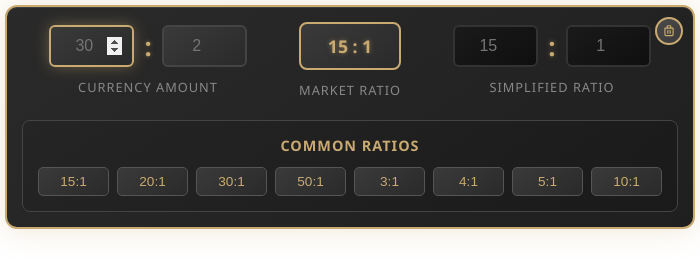
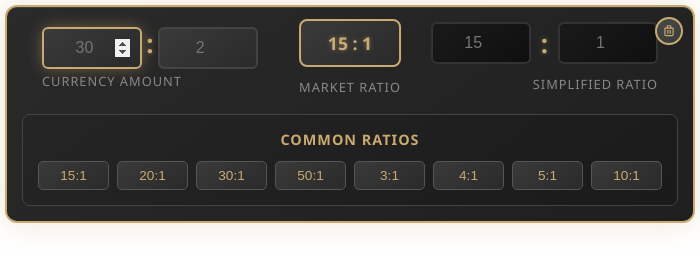
Before and after one commit to oltean-petru/poe-ratio, an Electron app: page src/index.html in a window 700 px wide. Drawn offline with Linux system fonts and the light colour scheme.

Commit message:
refactor: adjust window dimensions and enhance auto-resizing functionality

```diff
--- a/src/index.html
+++ b/src/index.html
@@ -10,7 +10,7 @@
     <div class="container">
         <div class="calculator">
             <div class="left-section">
-                <div class="ratio-inputs">
+                <div class="ratio-input lefts">
                     <input type="number" id="leftNum1" placeholder="30" step="any">
                     <span class="separator">:</span>
                     <input type="number" id="leftNum2" placeholder="2" step="any">
@@ -26,7 +26,7 @@
             </div>
 
             <div class="right-section">
-                <div class="ratio-inputs">
+                <div class="ratio-inputs right">
                     <input type="number" id="rightNum1" placeholder="15" step="any" readonly>
                     <span class="separator">:</span>
                     <input type="number" id="rightNum2" placeholder="1" step="any" readonly>
--- a/src/style.css
+++ b/src/style.css
@@ -5,7 +5,7 @@
 }
 
 body {
-    font-family: 'Segoe UI', Tahoma, Geneva, Verdana, sans-serif;
+  font-family: "Segoe UI", Tahoma, Geneva, Verdana, sans-serif;
   background: transparent;
   margin: 0;
   padding: 5px;
@@ -18,8 +18,7 @@ body {
   border: 2px solid #c9aa71;
   border-radius: 12px;
   padding: 15px;
-    box-shadow:
-        0 0 30px rgba(201, 170, 113, 0.3),
+  box-shadow: 0 0 30px rgba(201, 170, 113, 0.3),
     inset 0 1px 0 rgba(255, 255, 255, 0.1);
   width: 100%;
   -webkit-app-region: no-drag;
@@ -27,32 +26,36 @@ body {
   position: relative;
 }
 
-.description {
-    text-align: center;
-    color: #888;
-    margin-bottom: 40px;
-    font-size: 1.1rem;
-}
-
 .calculator {
   display: flex;
   align-items: center;
-    justify-content: space-between;
+  justify-content: center;
   gap: 15px;
   margin-bottom: 15px;
+  position: relative;
 }
 
-.left-section,
+.left-section {
+  margin-left: 20px;
+  flex: 1;
+  text-align: left;
+}
+
 .right-section {
+  margin-right: 20px;
   flex: 1;
-    text-align: center;
+  text-align: right;
 }
 
 .center-display {
-    flex-shrink: 0;
+  position: absolute;
+  left: 50%;
+  transform: translateX(-50%);
   text-align: center;
   padding: 0 10px;
-    width: fit-content;
+  width: auto;
+  min-width: 120px;
+  z-index: 1;
 }
 
 .market-ratio {
@@ -81,13 +84,20 @@ body {
 .ratio-inputs {
   display: flex;
   align-items: center;
-    justify-content: center;
   gap: 10px;
   margin-bottom: 8px;
 }
 
+.left-section .ratio-inputs {
+  justify-content: flex-start;
+}
+
+.right-section .ratio-inputs {
+  justify-content: flex-end;
+}
+
 input[type="number"] {
-    width: 85px;
+  width: 100px;
   padding: 10px;
   background: linear-gradient(145deg, #3a3a3a, #2a2a2a);
   border: 2px solid #444;
```
Also changed, not shown: main.js (+18 -4 lines). Lines whose indentation alone changed are shown as unchanged.
